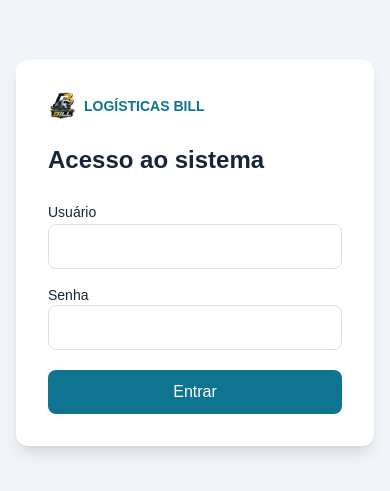
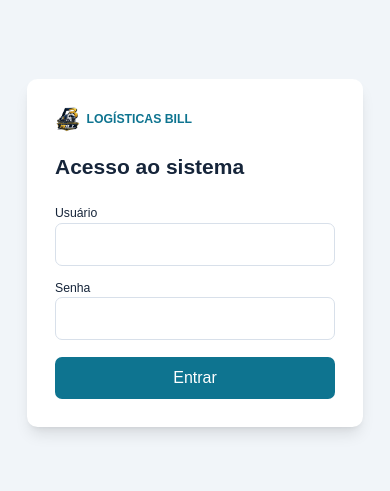
Before and after one commit to marcopassarela/software_bill, a Next.js app: page / in a window 390 px wide. Shown: the part 169-660 px from the top of the page. Built offline with nearby package versions, Linux system fonts and the light colour scheme; no server answers.

Commit message:
corretion code

```diff
--- a/app/globals.css
+++ b/app/globals.css
@@ -54,3 +54,25 @@ td, th {
 .dash-chart-enter {
   animation: chartFade 0.55s ease-out both;
 }
+
+@media (max-width: 640px) {
+  html {
+    font-size: 14px;
+  }
+  select,
+  input,
+  textarea,
+  button {
+    font-size: 16px; /* evita zoom automático no iOS */
+  }
+  select {
+    font-size: 14px;
+    max-width: 100%;
+  }
+  table {
+    font-size: 12px;
+  }
+  th, td {
+    padding: 0.45rem;
+  }
+}
--- a/components/AppShell.tsx
+++ b/components/AppShell.tsx
@@ -2539,6 +2539,7 @@ function calcularVagas(service: string): number {
 function ScheduleModule({ user, lookups }: { user: any; lookups: any }) {
   const [weeks, setWeeks] = useState<any[]>([]);
   const [loading, setLoading] = useState(true);
+  const [refreshing, setRefreshing] = useState(false);
   const [error, setError] = useState('');
   const [showDeleteWeek, setShowDeleteWeek] = useState(false);
   const [deleteWeekId, setDeleteWeekId] = useState<number | null>(null);
@@ -2574,8 +2575,13 @@ function ScheduleModule({ user, lookups }: { user: any; lookups: any }) {
   // Quem pode criar semana / rota (mesma regra de edição)
   const canWrite = canEdit;
 
-  async function load() {
-    setLoading(true);
+    async function load(opts?: { silent?: boolean }) {
+    const scrollY = typeof window !== 'undefined' ? window.scrollY : 0;
+    const silent = opts?.silent || weeks.length > 0;
+
+    if (silent) setRefreshing(true);
+    else setLoading(true);
+
     setError('');
     try {
       const data = await request(`/schedule/weeks?include_archived=${includeArchived}`);
@@ -2588,6 +2594,10 @@ function ScheduleModule({ user, lookups }: { user: any; lookups: any }) {
       setError(e.message);
     } finally {
       setLoading(false);
+      setRefreshing(false);
+      requestAnimationFrame(() => {
+        window.scrollTo(0, scrollY);
+      });
     }
   }
 
```
Also changed, not shown: public/manifest.json.
